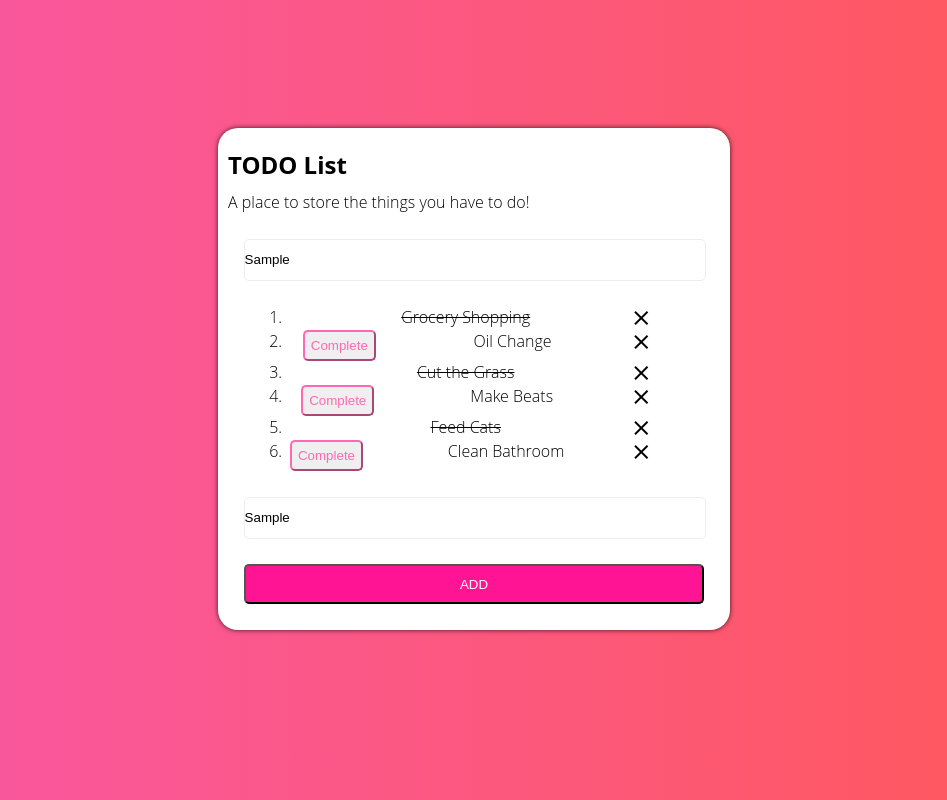
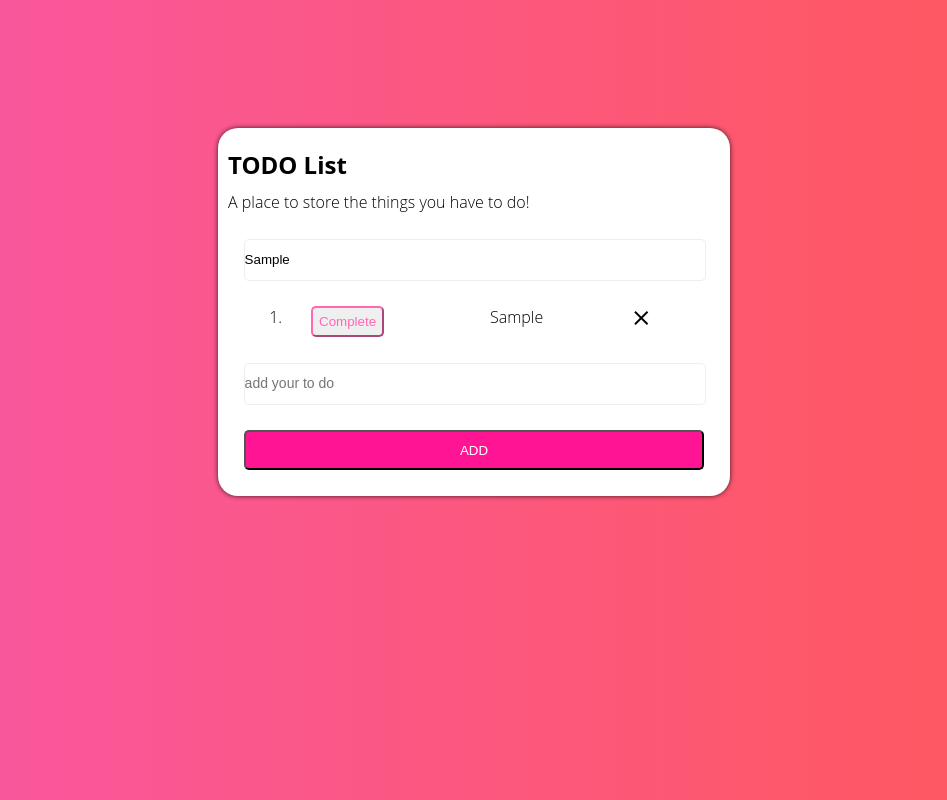
Before and after one commit to ristaujo/angularLab, a plain HTML site: page index.html in a window 1280 px wide. Both pictures are taken after typing "Sample", "Sample" into the empty fields and a click on the button "ADD". Shown: the whole page, without its empty margins (166-1113 px from the left). Drawn offline with nearby package versions, Linux system fonts and the light colour scheme.

Commit message:
Added part two functionality

```diff
--- a/controller.js
+++ b/controller.js
@@ -29,10 +29,26 @@
         completed: false,
       }
     ];
+    vm.addTask = (task, completed) => {
+      vm.items.push({
+        task: vm.item.task,
+        completed: false
+      })
+      vm.item = {};
 
-  };
 
+    };
+    vm.removeTask = (index, task) => {
+      vm.items.splice(index, 1);
+
+    };
+
+    vm.completeTask = (index, completed) => {
+      vm.items[index].completed = true
+    }
+  }
   angular
     .module("todoApp")
     .controller("toDoCtrl", toDoCtrl);
+
 }
--- a/index.html
+++ b/index.html
@@ -16,19 +16,19 @@
   <section ng-controller="toDoCtrl as ctrl" class="data-display">
     <h1>TODO List</h1>
     <p id="intro">A place to store the things you have to do!</p>
-    <input type="text" placeholder="filter your to dos" ng-model="filter"class="todo-filter">
-    <div ng-repeat="item in ctrl.items" id="indv-items">
+    <input type="text" placeholder="filter your to dos" ng-model="test" class="todo-filter">
+    <div ng-repeat="item in ctrl.items | filter : test" id="indv-items">
 
       <form class="listing-form">
         <p>{{$index + 1}}.</p>
-        <button type="button" id="completed-btn" ng-if="item.completed === false">Complete</button>
+        <button type="button" id="completed-btn" ng-if="item.completed === false" ng-click="ctrl.completeTask($index,item.completed);">Complete</button>
         <p ng-class="{'completed': item.completed === true}" id="myitems">{{item.task}}</p>
-        <i class="material-icons">clear</i>
+        <i class="material-icons" ng-click="ctrl.removeTask($index, task);">clear</i>
       </form>
 
     </div>
-        <input type="text" placeholder="add your to do" id="add-todo">
-        <button type="button" id="add-btn">ADD</button>
+        <input type="text" placeholder="add your to do" id="add-todo" ng-model="ctrl.item.task">
+        <button type="button" id="add-btn" ng-click="ctrl.addTask(ctrl.vm.item);">ADD</button>
 
   </section>
 
--- a/style.css
+++ b/style.css
@@ -101,7 +101,6 @@ h1 {
 }
 
 #indv-items {
-  justify-content: space-between;
 }
 
 #myitems {
```
